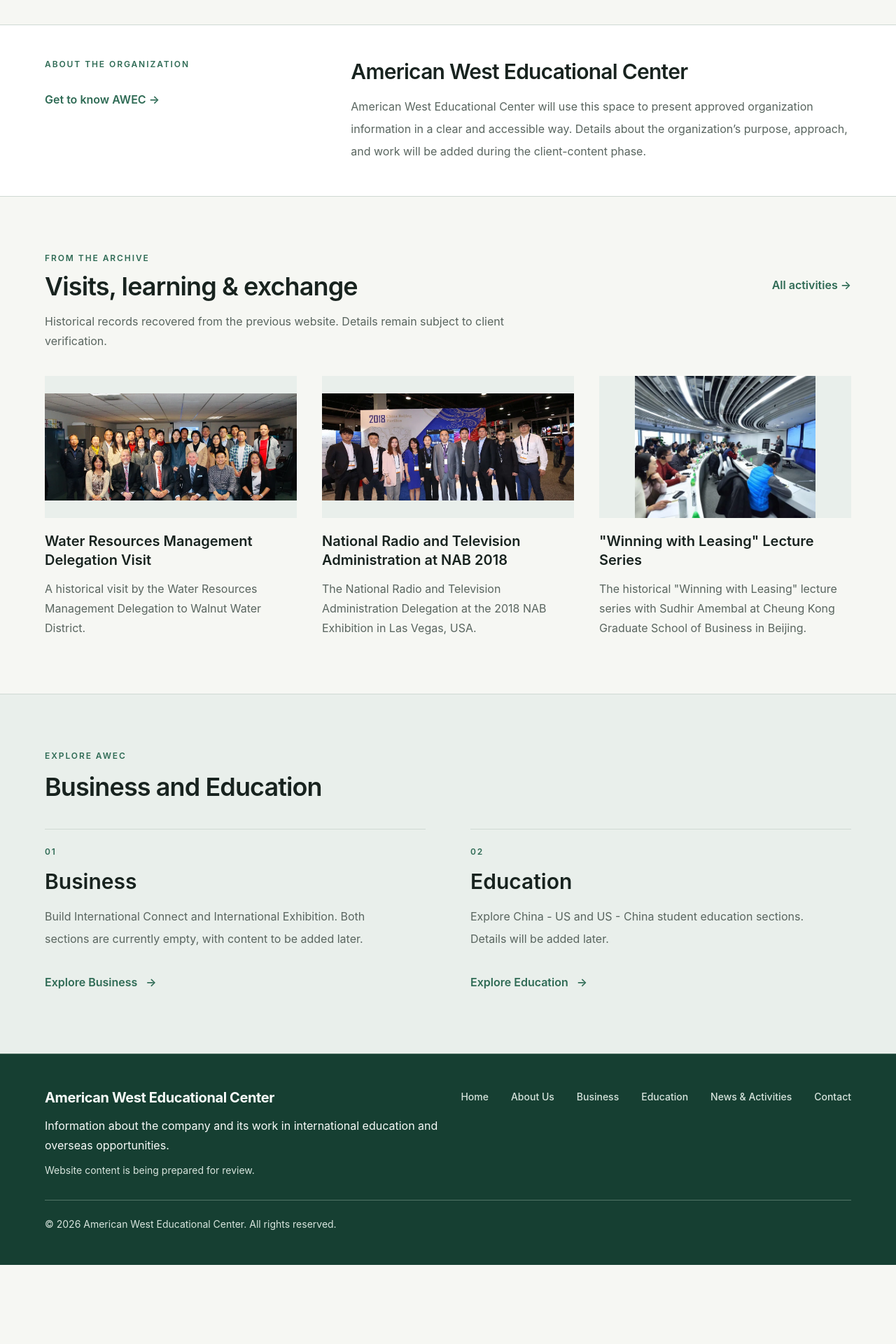
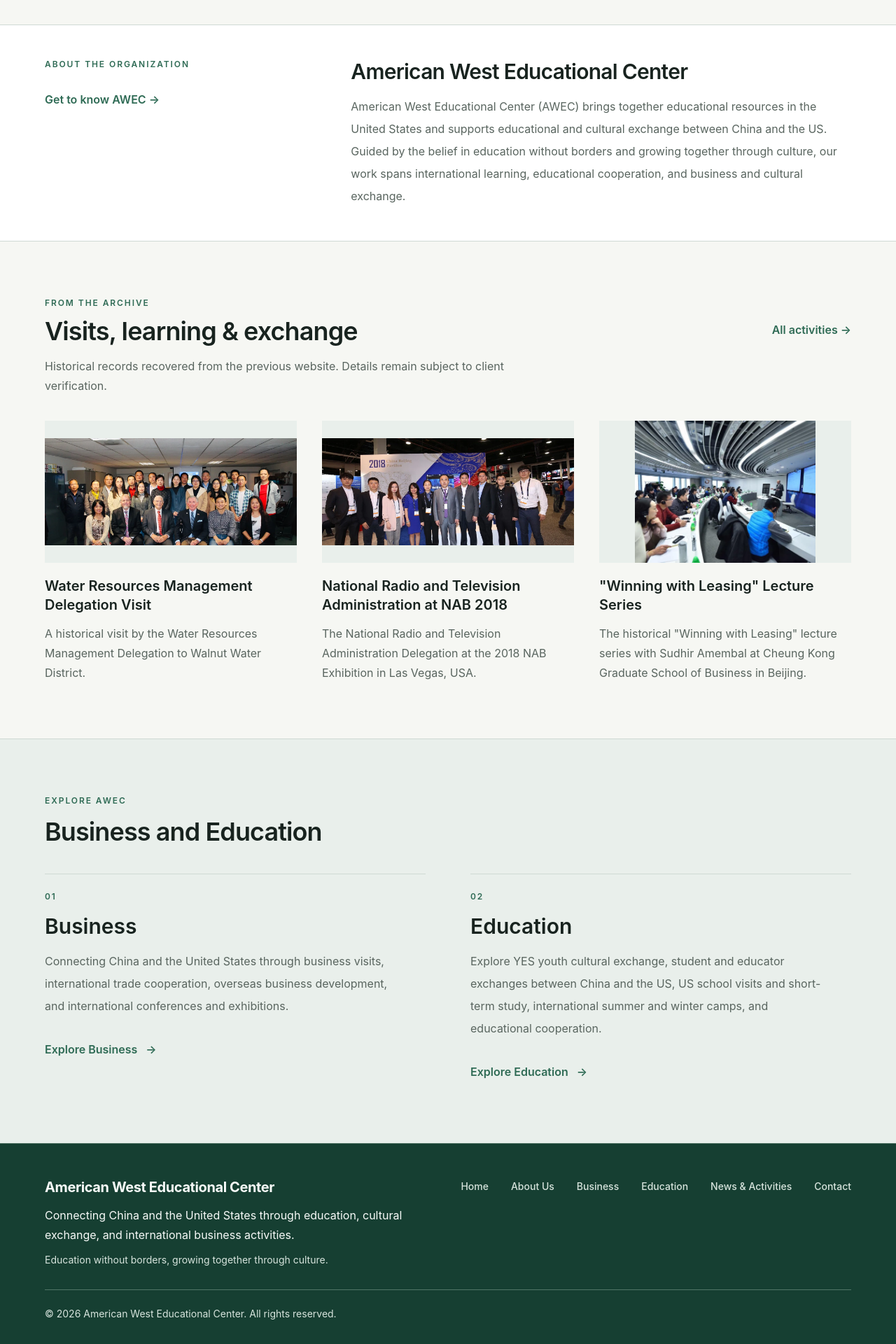
Before and after one commit to orpdoji8/AWEC, a Next.js app: page / in a window 1280 px wide. Shown: the part 800-2720 px from the top of the page at 70% size. Before the commit the page ends 2607 px from the top, so only its background shows below. Built offline with nearby package versions, Linux system fonts and the light colour scheme.

Commit message:
content: refresh homepage introduction from client outline

```diff
--- a/src/content/areas.ts
+++ b/src/content/areas.ts
@@ -3,13 +3,13 @@ export const focusAreas = [
     title: "Business",
     href: "/business",
     description:
-      "Build International Connect and International Exhibition. Both sections are currently empty, with content to be added later.",
+      "Connecting China and the United States through business visits, international trade cooperation, overseas business development, and international conferences and exhibitions.",
   },
   {
     title: "Education",
     href: "/education",
     description:
-      "Explore China - US and US - China student education sections. Details will be added later.",
+      "Explore YES youth cultural exchange, student and educator exchanges between China and the US, US school visits and short-term study, international summer and winter camps, and educational cooperation.",
   },
 ] as const;
 
--- a/src/content/pages.ts
+++ b/src/content/pages.ts
@@ -1,22 +1,22 @@
-// Temporary page copy. Replace only with verified or clearly identified provisional content.
+// Homepage introduction adapted from the client-supplied outline, 2026-10-25.
 export const homeContent = {
   metadata: {
     title: "American West Educational Center",
     description:
-      "A structural introduction to American West Educational Center and future approved education content.",
+      "American West Educational Center connects the United States and China through education, cultural exchange, and international business activities.",
   },
   hero: {
     eyebrow: "International education",
     title: "A place for learning, connection, and opportunity across borders.",
     description:
-      "This website is being prepared to share approved information about American West Educational Center, international learning, cultural exchange, and overseas opportunities.",
+      "Connecting the United States and China through education and cultural exchange. Discover student and educator exchanges, school visits, and opportunities to learn across cultures with American West Educational Center.",
   },
   introduction: {
     eyebrow: "Organization introduction",
-    title: "A clear foundation for the organization’s story",
+    title: "Education without borders, growing together through culture.",
     description:
-      "American West Educational Center will use this space to present approved organization information in a clear and accessible way.",
-    body: "Details about the organization’s purpose, approach, and work will be added during the client-content phase.",
+      "American West Educational Center (AWEC) brings together educational resources in the United States and supports educational and cultural exchange between China and the US.",
+    body: "Guided by the belief in education without borders and growing together through culture, our work spans international learning, educational cooperation, and business and cultural exchange.",
   },
   focus: {
     eyebrow: "Areas of focus",
--- a/src/content/site.ts
+++ b/src/content/site.ts
@@ -20,6 +20,6 @@ export const siteConfig = {
   description:
     "Information about American West Educational Center and its work in international education and overseas opportunities.",
   footerDescription:
-    "Information about the company and its work in international education and overseas opportunities.",
-  contentNotice: "Website content is being prepared for review.",
+    "Connecting China and the United States through education, cultural exchange, and international business activities.",
+  contentNotice: "Education without borders, growing together through culture.",
 } as const;
```
Also changed, not shown: 2 other files (tests, documents, lock files or other folders).
